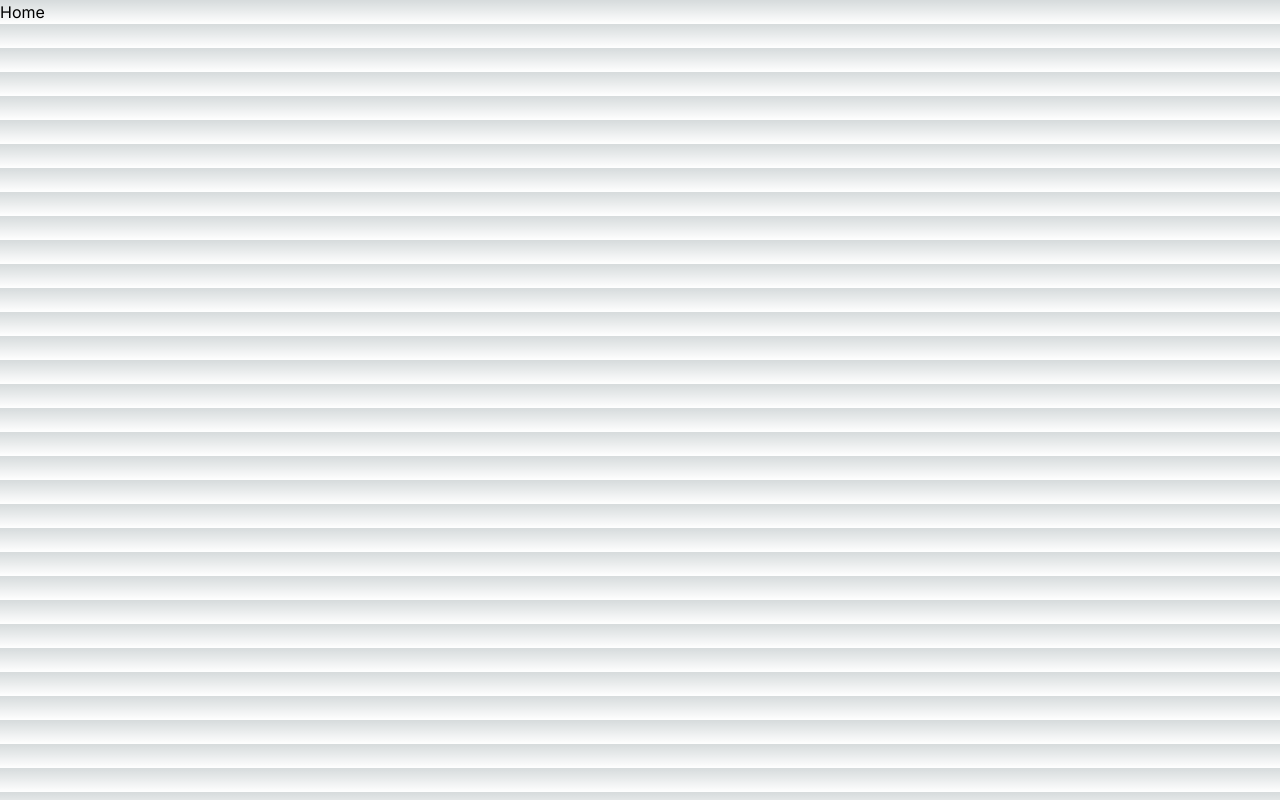
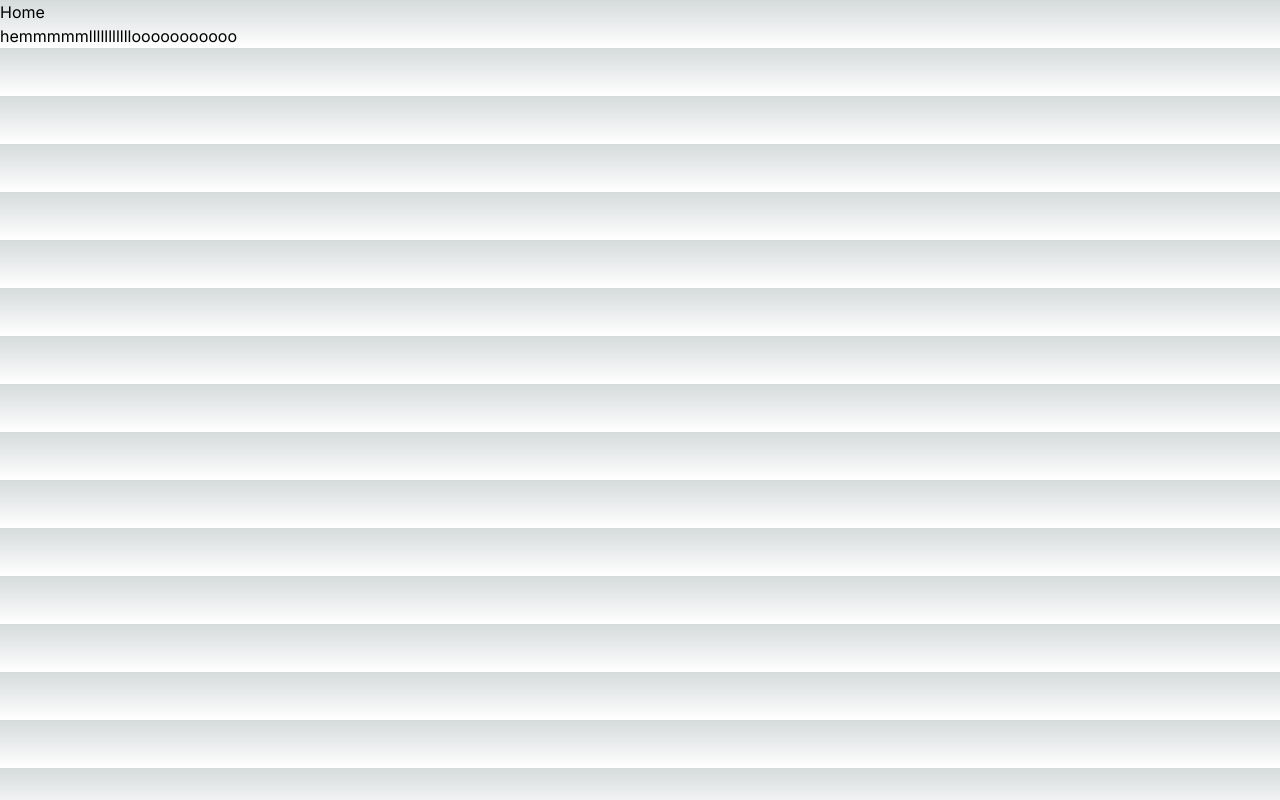
Before and after one commit to TanyaJain11/socialseedling, a Next.js app: page / in a window 1280 px wide. Built offline with nearby package versions, Linux system fonts and the light colour scheme.

Commit message:
added changes

```diff
--- a/src/app/page.tsx
+++ b/src/app/page.tsx
@@ -6,7 +6,7 @@ const Home = () => {
   return (
     <div>
       <h1>Home</h1>
-
+     <p>hemmmmmlllllllllllooooooooooo</p>
     </div>
   );
 };
```
